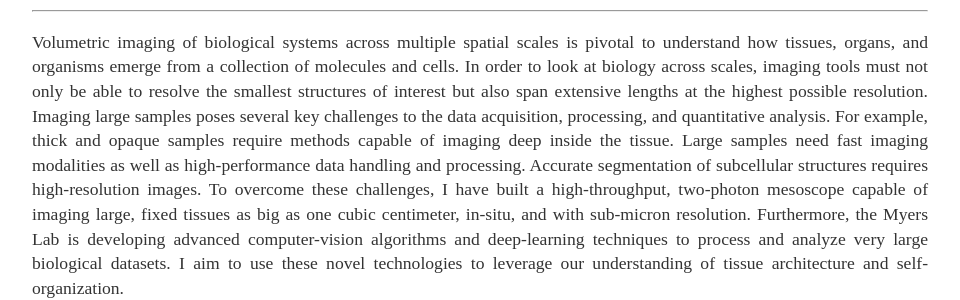
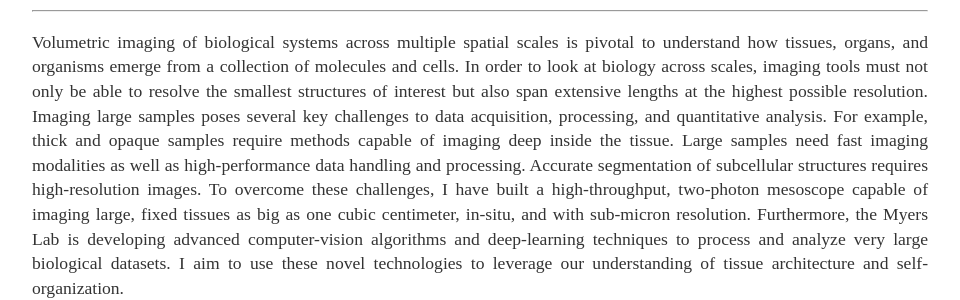
Before and after one commit to davidchenlee/davidchenlee.github.io, a Jekyll site: the page built from index.html, in a window 1280 px wide. Shown: the part 287-587 px from the top of the page, without its empty margins (160-1120 px from the left). Built offline with Jekyll 4.4.1, drawn with Linux system fonts in a browser that asks for light colours.

Commit message:
delete 'the'

```diff
--- a/index.html
+++ b/index.html
@@ -10,7 +10,7 @@
 </center>
 
 <hr>
-<p style="text-align:justify">Volumetric imaging of biological systems across multiple spatial scales is pivotal to understand how tissues, organs, and organisms emerge from a collection of molecules and cells. In order to look at biology across scales, imaging tools must not only be able to resolve the smallest structures of interest but also span extensive lengths at the highest possible resolution. Imaging large samples poses several key challenges to the data acquisition, processing, and quantitative analysis. For example, thick and opaque samples require methods capable of imaging deep inside the tissue. Large samples need fast imaging modalities as well as high-performance data handling and processing. Accurate segmentation of subcellular structures requires high-resolution images. To overcome these challenges, I have built a high-throughput, two-photon mesoscope capable of imaging large, fixed tissues as big as one cubic centimeter, in-situ, and with sub-micron resolution. Furthermore, the Myers Lab is developing advanced computer-vision algorithms and deep-learning techniques to process and analyze very large biological datasets. I aim to use these novel technologies to leverage our understanding of tissue architecture and self-organization.</p>
+<p style="text-align:justify">Volumetric imaging of biological systems across multiple spatial scales is pivotal to understand how tissues, organs, and organisms emerge from a collection of molecules and cells. In order to look at biology across scales, imaging tools must not only be able to resolve the smallest structures of interest but also span extensive lengths at the highest possible resolution. Imaging large samples poses several key challenges to data acquisition, processing, and quantitative analysis. For example, thick and opaque samples require methods capable of imaging deep inside the tissue. Large samples need fast imaging modalities as well as high-performance data handling and processing. Accurate segmentation of subcellular structures requires high-resolution images. To overcome these challenges, I have built a high-throughput, two-photon mesoscope capable of imaging large, fixed tissues as big as one cubic centimeter, in-situ, and with sub-micron resolution. Furthermore, the Myers Lab is developing advanced computer-vision algorithms and deep-learning techniques to process and analyze very large biological datasets. I aim to use these novel technologies to leverage our understanding of tissue architecture and self-organization.</p>
 
 <p style="text-align:justify"> As part of this project, I have established a new Meso-imaging Laboratory at the MPI-CBG. <a href="https://twitter.com/bigimaginglab/status/964987879926718464">Time-lapse video</a></p>
 
```
